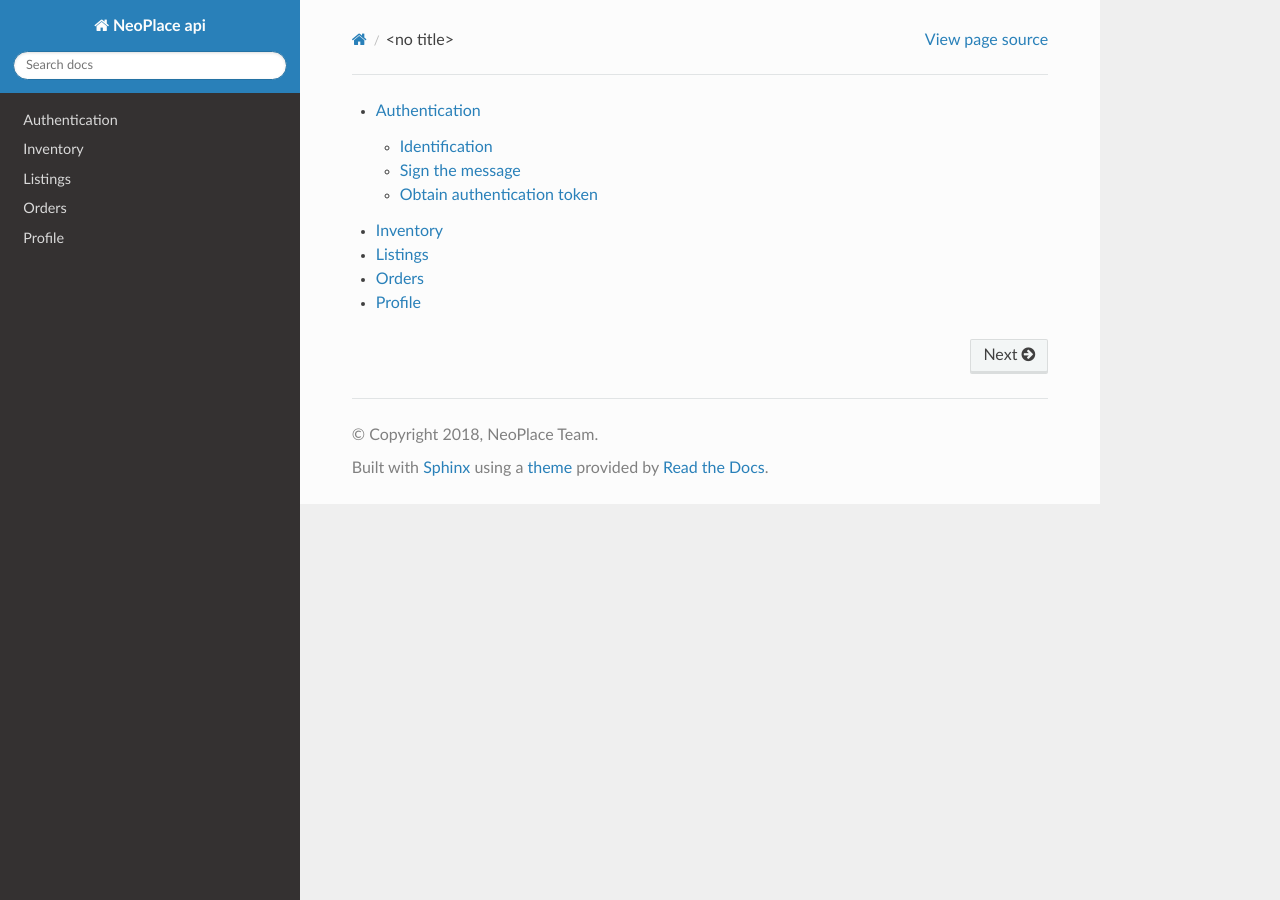
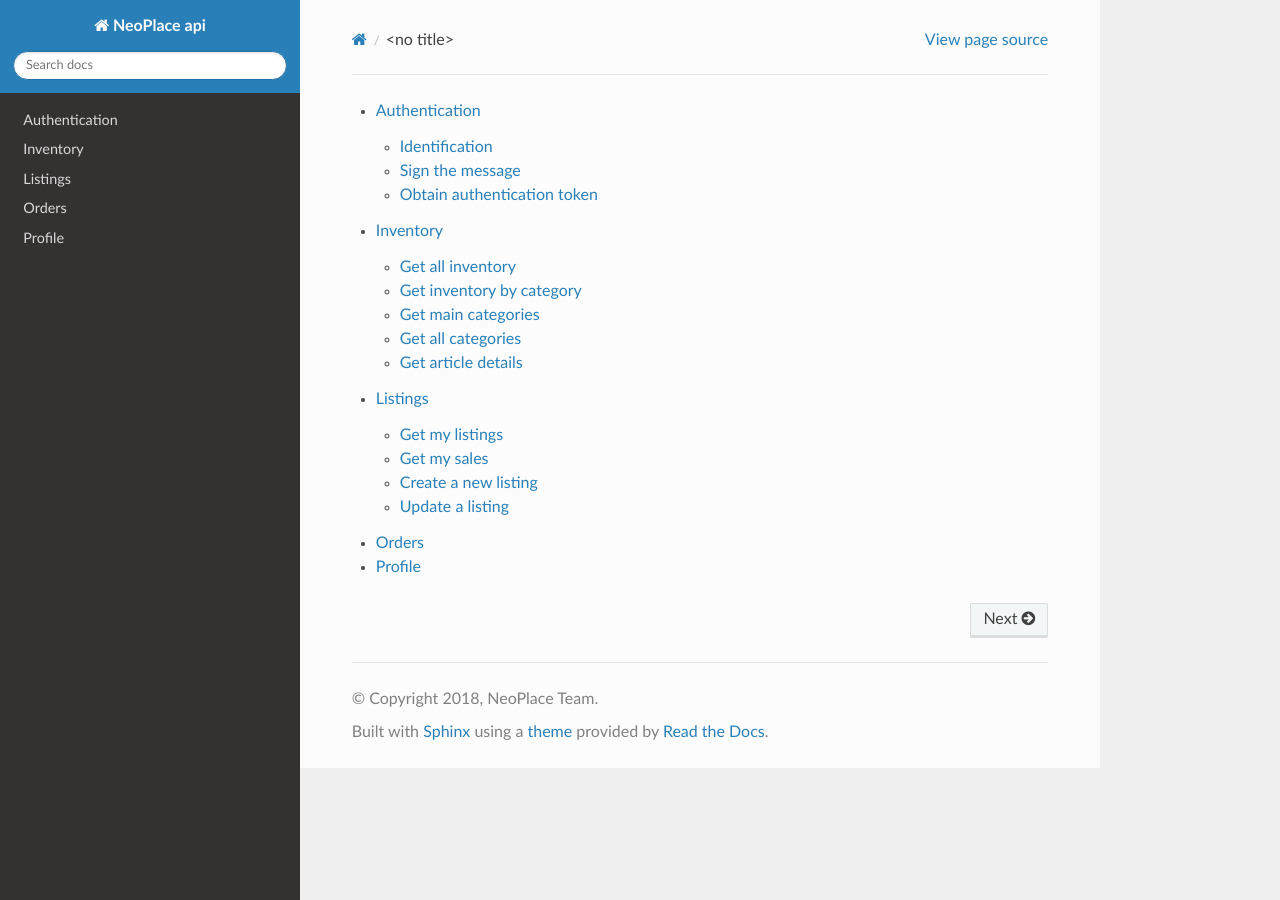
Before and after one commit to NeoPlace/docs.neoplace.github.io, a Sphinx documentation site: the page built from docs/api/index.rst, in a window 1280 px wide. Built offline with Sphinx 7.4.7 and the Read the Docs theme 2.0.0, drawn with Linux system fonts in a browser that asks for light colours.

Commit message:
Add inventory and listings

```diff
--- a/docs/api/inventory.rst
+++ b/docs/api/inventory.rst
@@ -1,3 +1,46 @@
 =========
 Inventory
 =========
+
+API calls for handling inventory
+
+Get all inventory
+~~~~~~~~~~~~~~~~~
+
+Get a list of all published articles::
+
+    https://api.neoplace.io/api/article/published
+
+Get inventory by category
+~~~~~~~~~~~~~~~~~~~~~~~~~
+
+Get a list of published articles of a category.
+
+1st level category::
+
+    https://api.neoplace.io/api/article/published/{{category_level1}}
+
+2nd level category::
+
+    https://api.neoplace.io/api/article/published/{{category_level1}}/{{category_level2}}
+
+Get main categories
+~~~~~~~~~~~~~~~~~~~~
+
+Get a list of main categories::
+
+    https://api.neoplace.io/api/article/categories/parent
+
+Get all categories
+~~~~~~~~~~~~~~~~~~
+
+Get a list of all categories::
+
+    https://api.neoplace.io/api/article/categories
+
+Get article details
+~~~~~~~~~~~~~~~~~~~
+
+Get article details::
+
+    https://api.neoplace.io/api/article/{{id}}
--- a/docs/api/listings.rst
+++ b/docs/api/listings.rst
@@ -1,3 +1,88 @@
 ========
 Listings
 ========
+
+API calls for handling listings
+
+Get my listings
+~~~~~~~~~~~~~~~
+
+Get my own listings::
+
+    https://api.neoplace.io/api/auth/article/mypublished
+
+*HEADERS*
+
+**Authorization** Bearer {{token_access}}
+
+Get my sales
+~~~~~~~~~~~~
+
+Get my sales::
+
+    https://api.neoplace.io/api/auth/article/mysales
+
+*HEADERS*
+
+**Authorization** Bearer {{token_access}}
+
+Create a new listing
+~~~~~~~~~~~~~~~~~~~~
+
+Create a new listing::
+
+    https://api.neoplace.io/api/auth/article/new
+
+*HEADERS*
+
+| **Authorization** Bearer {{token_access}}
+| **Content-Type** application/x-www-form-urlencoded
+
+*BODY*
+
+| **title** {{title}}
+| **subtitle** {{subtitle}}
+| **type** {{category}}
+| **description**: {{description}}
+| **price**: {{price}}
+| **ean**: {{ean}}
+| **urlPicture**: {{ipfs_hash1, ipfs_hash2, ...}}
+| **latitude**: {{latitude}}
+| **longitude** {{longitude}}
+| **currency** {{currency}}
+| **brand** {{brand}}
+| **model** {{model}}
+| **condition** {{condition}}
+| **tags** {{tag1, tag2, tag3, ...}}
+| **status** {{status}}
+
+Update a listing
+~~~~~~~~~~~~~~~~~~~~
+
+Update a listing::
+
+    https://api.neoplace.io/api/auth/article/update
+
+*HEADERS*
+
+| **Authorization** Bearer {{token_access}}
+| **Content-Type** application/x-www-form-urlencoded
+
+*BODY*
+
+| **title** {{title}}
+| **subtitle** {{subtitle}}
+| **type** {{category}}
+| **description**: {{description}}
+| **price**: {{price}}
+| **ean**: {{ean}}
+| **urlPicture**: {{ipfs_hash1, ipfs_hash2, ...}}
+| **latitude**: {{latitude}}
+| **longitude** {{longitude}}
+| **currency** {{currency}}
+| **brand** {{brand}}
+| **model** {{model}}
+| **condition** {{condition}}
+| **tags** {{tag1, tag2, tag3, ...}}
+| **status** {{status}}
+| **id** {{article_id}}
```
Also changed, not shown: 1 other file.
